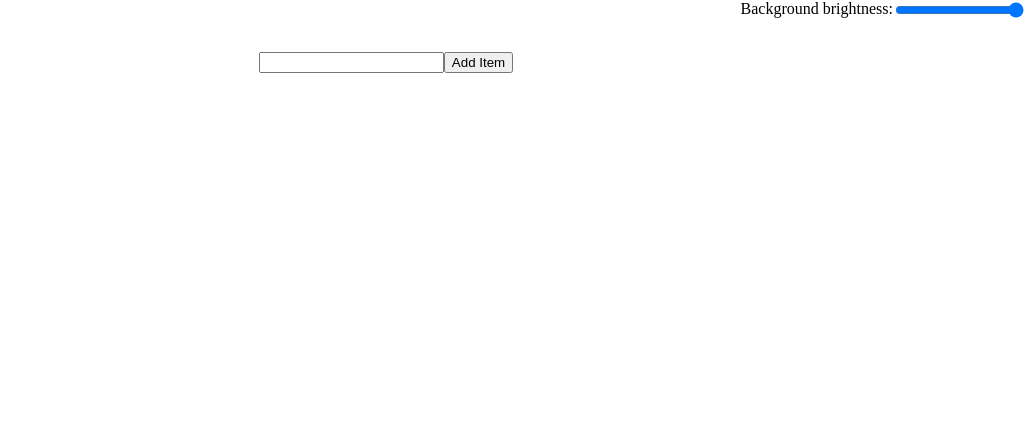
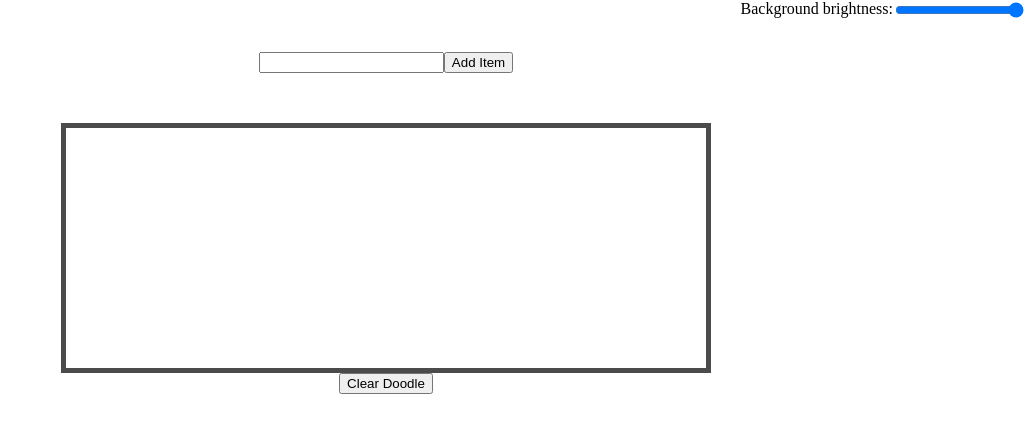
Before and after one commit to ktseto/dashboard, a plain HTML site: page index.html in a window 1280 px wide. Shown: the whole page, without its empty margins (254-1280 px from the left). Drawn offline with Linux system fonts and the light colour scheme.

Commit message:
doodle basic functionalities done

```diff
--- a/index.html
+++ b/index.html
@@ -21,10 +21,11 @@
         <button class="addItemButton">Add Item</button>
       </form>
     </div>
+    <div class="container doodleContainer">
+      <canvas></canvas>
+      <button class="clearCanvas">Clear Doodle</button>
+    </div>
     <div class="container keyboardContainer">
-
-    </div>
-    <div class="container doodleContainer">
 
     </div>
     <div class="container foodNewsContainer">
--- a/script.js
+++ b/script.js
@@ -40,3 +40,37 @@ toDoList.addEventListener('click', (e) => {
   listItems[index].completed = !listItems[index].completed;
   localStorage.setItem('todolist', JSON.stringify(listItems));
 });
+
+// Doodle component
+const canvas = document.querySelector('canvas');
+canvas.height = window.innerHeight * 0.3;
+canvas.width = window.innerWidth * 0.5;
+
+const ctx = canvas.getContext('2d');
+let strokeHue = 0;
+ctx.lineCap = 'round';
+ctx.lineWidth = 30;
+
+let isDrawing = false;
+let lastX, lastY;
+canvas.addEventListener('mousedown', (e) => {
+  isDrawing = true;
+  [lastX, lastY] = [e.offsetX, e.offsetY];
+});
+canvas.addEventListener('mouseup', () => isDrawing = false);
+canvas.addEventListener('mousemove', (e) => {
+  if (!isDrawing) return;
+  ctx.beginPath();
+  ctx.moveTo(lastX, lastY);
+  ctx.lineTo(e.offsetX, e.offsetY);
+  ctx.strokeStyle = `hsl(${strokeHue}, 100%, 50%)`;
+  ctx.stroke();
+  strokeHue += 1;
+  [lastX, lastY] = [e.offsetX, e.offsetY];
+});
+
+const clearCanvas = document.querySelector('.clearCanvas');
+clearCanvas.addEventListener('click', () => {
+  ctx.clearRect(0, 0, canvas.width, canvas.height);
+});
+//
--- a/styles.css
+++ b/styles.css
@@ -30,3 +30,15 @@ body {
   flex-direction: column;
   align-items: center;
 }
+
+.doodleContainer {
+  flex-direction: column;
+  align-items: center;
+  padding-top: 50px;
+}
+
+canvas {
+  border: 5px solid black;
+  background: white;
+  opacity: .7;
+}
```
